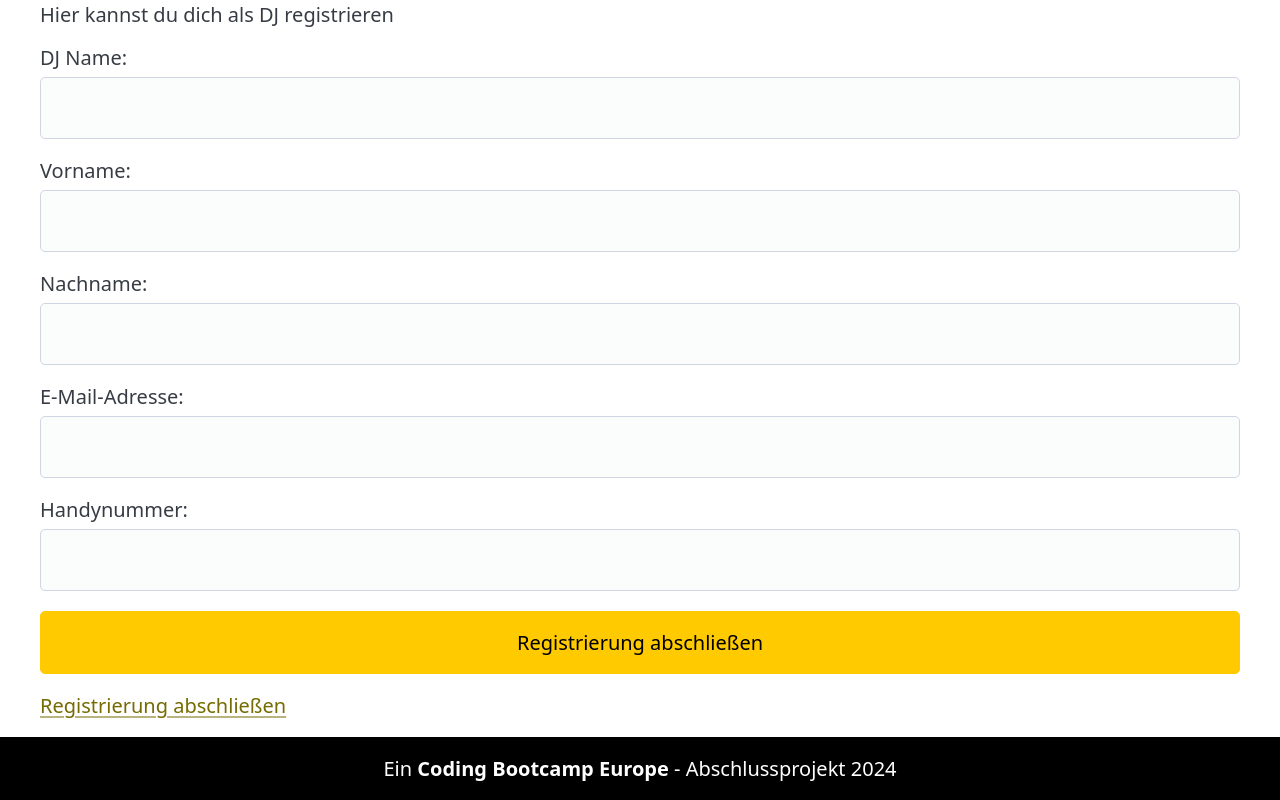
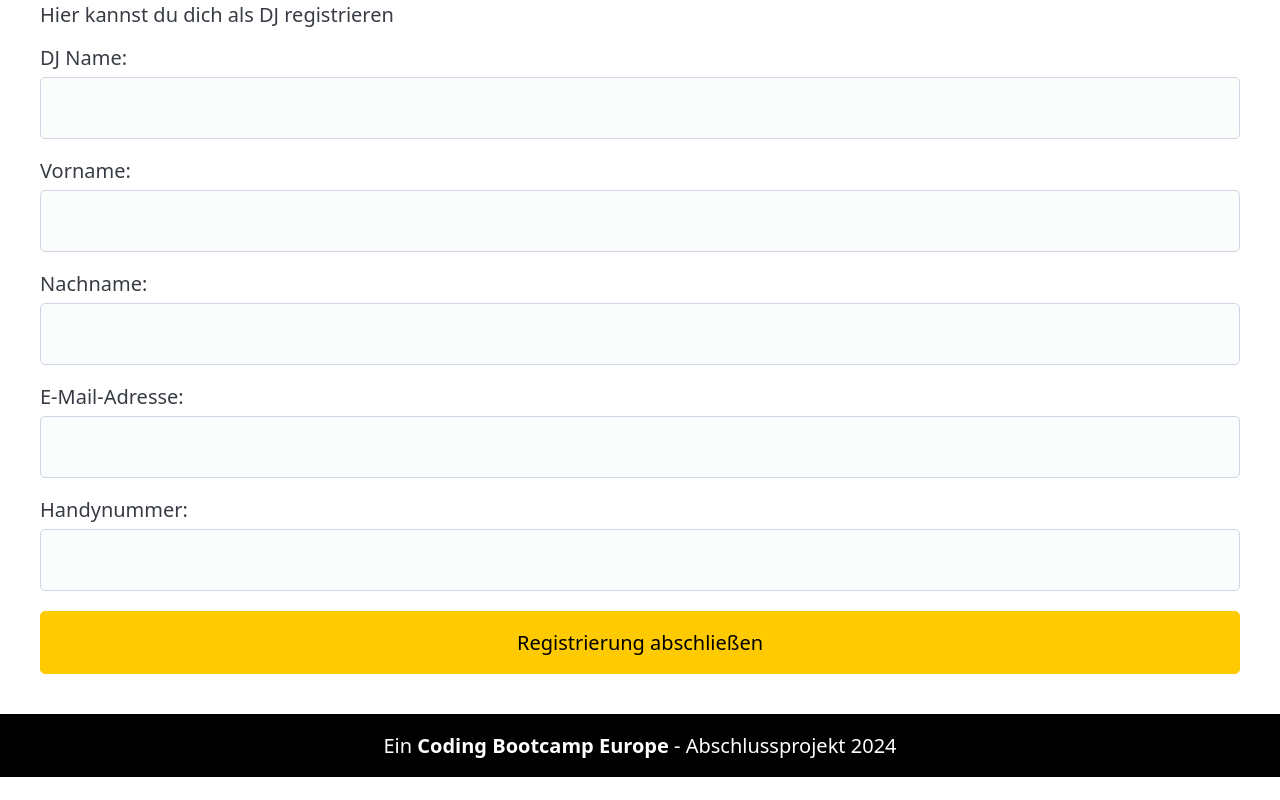
Before and after one commit to coding-bootcamps-eu/final-project-tz-2023-08-track-stack, a Vue app: page /register in a window 1280 px wide. Shown: the part 595-1395 px from the top of the page. After the commit the page ends 1372 px from the top, so only its background shows below. Built offline with nearby package versions, Linux system fonts and the light colour scheme.

Commit message:
fix: repair submit link

```diff
--- a/src/views/dj/DjRegister.vue
+++ b/src/views/dj/DjRegister.vue
@@ -2,7 +2,7 @@
   <h2>DJ_Register</h2>
   <h3>Register DJ</h3>
   <p>Hier kannst du dich als DJ registrieren</p>
-  <form action="$router.push('djoverview')">
+  <form @submit.prevent>
     <label for="dj-name">DJ Name:</label>
     <input type="text" name="dj-name" /><br />
     <label for="dj-firstname">Vorname:</label>
@@ -13,7 +13,10 @@
     <input type="text" name="dj-email" /><br />
     <label for="dj-phone">Handynummer:</label>
     <input type="text" name="dj-phone" /><br />
-    <input @click="$router.push('djoverview')" type="submit" value="Registrierung abschließen" />
+    <input
+      @click="this.$router.push({ path: '/dj-overview' })"
+      type="submit"
+      value="Registrierung abschließen"
+    />
   </form>
-  <router-link to="/dj-overview">Registrierung abschließen</router-link>
 </template>
```
